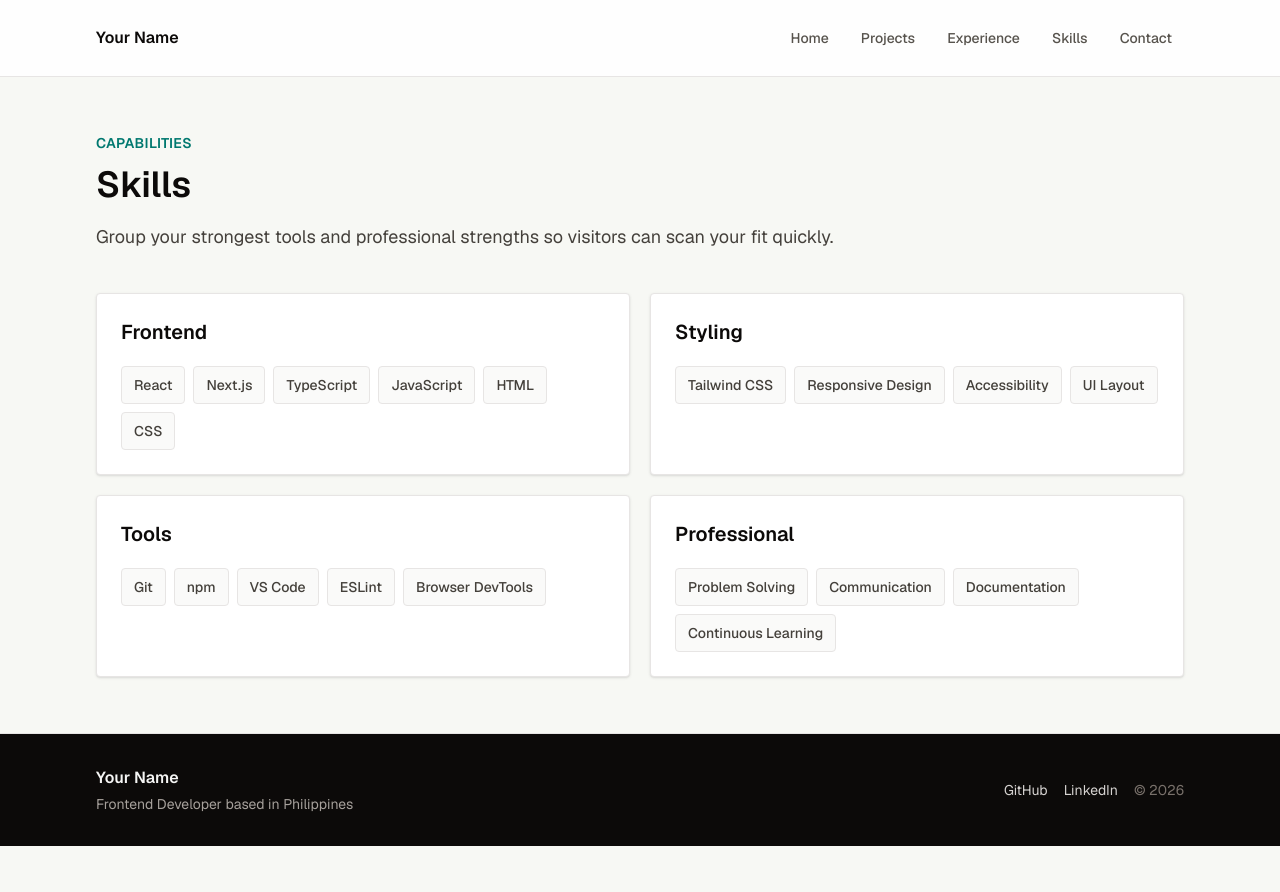
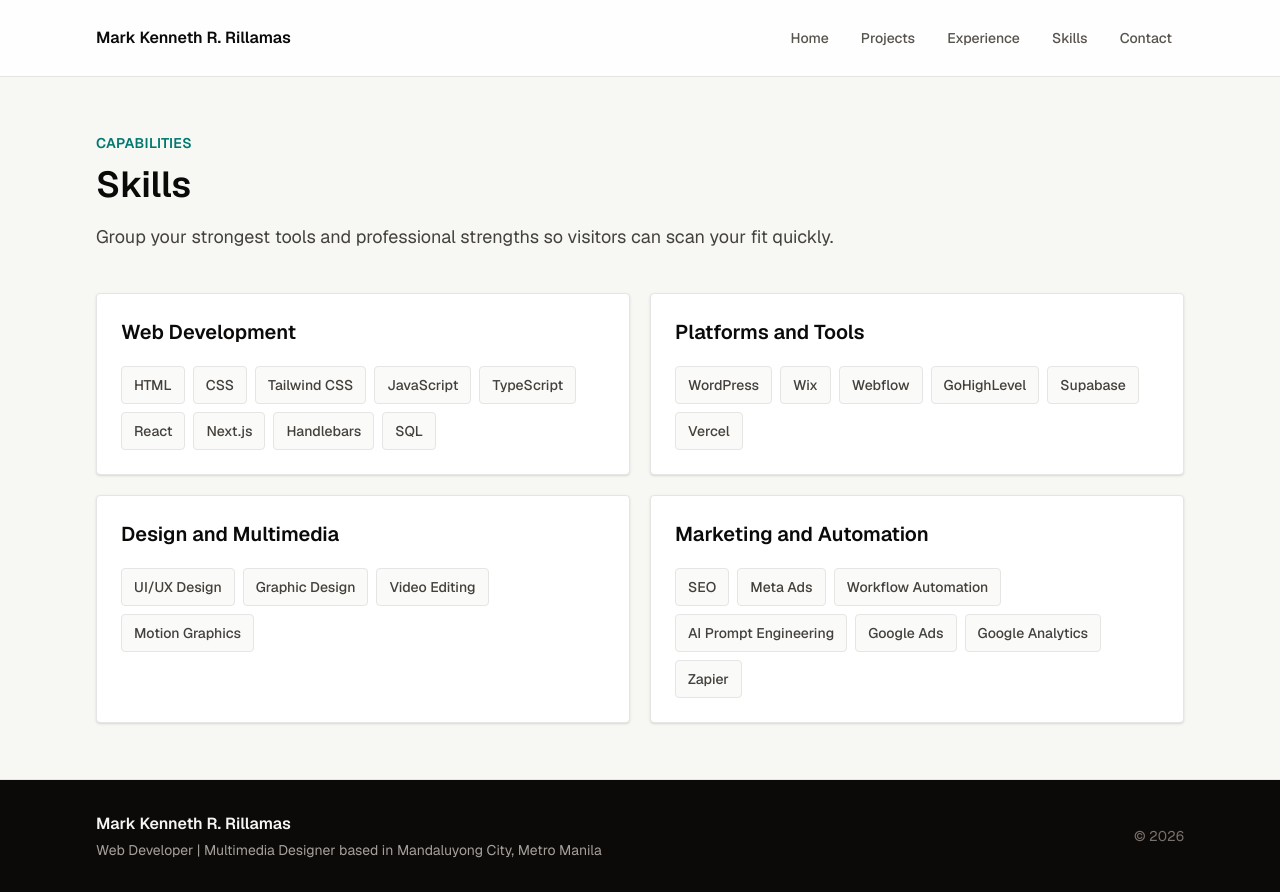
Before and after one commit to kenneth-tech/OnlinePortfolio, a Next.js app: page /skills in a window 1280 px wide. Before the commit the page ends 846 px from the top, so only its background shows below. Built offline with nearby package versions, Linux system fonts and the light colour scheme.

Commit message:
feat: populate portfolio from CV

```diff
--- a/src/app/contact/page.tsx
+++ b/src/app/contact/page.tsx
@@ -29,6 +29,12 @@ export default function ContactPage() {
           >
             {profile.email}
           </a>
+          <a
+            href={`tel:${profile.phone.replaceAll(" ", "")}`}
+            className="rounded border border-stone-200 px-4 py-3 font-semibold text-stone-800 outline-none transition hover:border-amber-500 hover:bg-amber-50 focus-visible:ring-2 focus-visible:ring-amber-500 focus-visible:ring-offset-4"
+          >
+            {profile.phone}
+          </a>
           {profile.links.map((link) => (
             <a
               key={link.href}
--- a/src/app/experience/page.tsx
+++ b/src/app/experience/page.tsx
@@ -1,4 +1,4 @@
-import { experiences } from "../../data/portfolio";
+import { education, experiences } from "../../data/portfolio";
 
 export default function ExperiencePage() {
   return (
@@ -28,6 +28,9 @@ export default function ExperiencePage() {
               <p className="mt-2 text-sm text-stone-500">
                 {experience.organization}
               </p>
+              <p className="mt-1 text-sm text-stone-500">
+                {experience.location}
+              </p>
             </div>
             <div>
               <h2 className="text-xl font-semibold text-stone-950">
@@ -44,6 +47,26 @@ export default function ExperiencePage() {
           </article>
         ))}
       </div>
+
+      <div className="mt-12">
+        <h2 className="text-2xl font-semibold text-stone-950">Education</h2>
+        <div className="mt-5 grid gap-5">
+          {education.map((item) => (
+            <article
+              key={`${item.degree}-${item.school}`}
+              className="rounded border border-stone-200 bg-white p-6 shadow-sm"
+            >
+              <h3 className="text-xl font-semibold text-stone-950">
+                {item.degree}
+              </h3>
+              <p className="mt-2 text-stone-700">{item.school}</p>
+              <p className="mt-2 text-sm font-semibold text-teal-700">
+                {item.period}
+              </p>
+            </article>
+          ))}
+        </div>
+      </div>
     </section>
   );
 }
--- a/src/app/layout.tsx
+++ b/src/app/layout.tsx
@@ -3,6 +3,7 @@ import { Geist, Geist_Mono } from "next/font/google";
 
 import { SiteFooter } from "../components/site-footer";
 import { SiteHeader } from "../components/site-header";
+import { profile } from "../data/portfolio";
 import "./globals.css";
 
 const geistSans = Geist({
@@ -16,9 +17,9 @@ const geistMono = Geist_Mono({
 });
 
 export const metadata: Metadata = {
-  title: "Your Name | Portfolio",
+  title: `${profile.name} | Portfolio`,
   description:
-    "Portfolio website showcasing skills, projects, experience, and contact information.",
+    "Portfolio website showcasing web development, multimedia design, projects, experience, and contact information.",
 };
 
 export default function RootLayout({ children }: LayoutProps<"/">) {
--- a/src/data/portfolio.ts
+++ b/src/data/portfolio.ts
@@ -11,11 +11,28 @@ export type Project = {
   links: ProfileLink[];
 };
 
+export type Profile = {
+  name: string;
+  role: string;
+  location: string;
+  summary: string;
+  email: string;
+  phone: string;
+  links: ProfileLink[];
+};
+
 export type Experience = {
   role: string;
   organization: string;
+  location: string;
   period: string;
   highlights: string[];
+};
+
+export type Education = {
+  degree: string;
+  school: string;
+  period: string;
 };
 
 export type SkillGroup = {
@@ -23,104 +40,142 @@ export type SkillGroup = {
   skills: string[];
 };
 
-export const profile = {
-  name: "Your Name",
-  role: "Frontend Developer",
-  location: "Philippines",
+export const profile: Profile = {
+  name: "Mark Kenneth R. Rillamas",
+  role: "Web Developer | Multimedia Designer",
+  location: "Mandaluyong City, Metro Manila",
   summary:
-    "I build clean, responsive web experiences with a focus on usability, performance, and thoughtful details.",
-  email: "hello@example.com",
-  links: [
-    { label: "GitHub", href: "https://github.com/yourusername" },
-    { label: "LinkedIn", href: "https://www.linkedin.com/in/yourusername" },
-  ],
-} as const;
+    "Web Developer and Multimedia Designer with experience building responsive websites, landing pages, and digital experiences using modern tools and efficient development workflows. Skilled in UI/UX design, rapid prototyping, automation, and multimedia production with a focus on usability, performance, and conversion.",
+  email: "rillamasmarkkenneth763@gmail.com",
+  phone: "0965 135 5727",
+  links: [],
+};
 
 export const projects: Project[] = [
   {
-    title: "Portfolio Website",
+    title: "Responsive Website Builds",
     description:
-      "A personal website for presenting projects, experience, skills, and contact links in one polished place.",
+      "Responsive websites and landing pages built with modern frontend tools, CMS platforms, and custom code.",
     impact:
-      "Creates a clear first impression for recruiters, clients, and collaborators.",
-    stack: ["Next.js", "TypeScript", "Tailwind CSS"],
-    links: [
-      { label: "Source", href: "https://github.com/yourusername/portfolio" },
-    ],
-  },
-  {
-    title: "Task Dashboard",
-    description:
-      "A responsive dashboard concept for organizing priorities, timelines, and daily progress.",
-    impact:
-      "Shows comfort with interface structure, reusable components, and data display.",
-    stack: ["React", "TypeScript", "UI Design"],
+      "Improves user experience, page performance, and conversion-focused presentation.",
+    stack: ["Next.js", "React", "Tailwind CSS", "WordPress", "Webflow"],
     links: [],
   },
   {
-    title: "Business Landing Page",
+    title: "Landing Pages and Funnels",
     description:
-      "A conversion-focused website concept with service sections, social proof, and contact prompts.",
+      "Campaign pages and funnel experiences designed for service offers, lead generation, and clear calls to action.",
     impact:
-      "Demonstrates page composition, responsive design, and marketing content hierarchy.",
-    stack: ["HTML", "CSS", "JavaScript"],
+      "Supports marketing campaigns with clearer structure and stronger conversion paths.",
+    stack: ["GoHighLevel", "Webflow", "UI/UX Design", "SEO"],
+    links: [],
+  },
+  {
+    title: "Multimedia Campaign Assets",
+    description:
+      "Visual content, short-form videos, motion graphics, ads, and branding materials for digital campaigns.",
+    impact:
+      "Strengthens engagement across social, advertising, and brand communication channels.",
+    stack: ["Graphic Design", "Video Editing", "Motion Graphics", "Meta Ads"],
     links: [],
   },
 ];
 
 export const experiences: Experience[] = [
   {
-    role: "Frontend Developer",
-    organization: "Freelance and Personal Projects",
-    period: "2025 - Present",
+    role: "Web Developer (AI-Assisted Web Developer)",
+    organization: "Locus Digital",
+    location: "Remote",
+    period: "Nov 2025 - Mar 2026",
     highlights: [
-      "Built responsive interfaces using modern React and component-based patterns.",
-      "Turned rough ideas into structured pages with clear navigation and content flow.",
-      "Focused on readable code, accessible markup, and maintainable styling.",
+      "Developed responsive websites and landing pages using modern development tools.",
+      "Accelerated coding and debugging with Claude and GitHub Copilot.",
+      "Integrated Supabase and deployed projects through Vercel.",
+      "Built conversion-focused funnels, UI components, and digital experiences.",
     ],
   },
   {
-    role: "Web Development Learner",
-    organization: "Self-Directed Study",
-    period: "2024 - 2025",
+    role: "Web Developer | Multimedia Designer",
+    organization: "Freelance (Local and International Clients)",
+    location: "Remote",
+    period: "Aug 2023 - Jul 2025",
     highlights: [
-      "Practiced JavaScript, TypeScript, React, and Next.js fundamentals.",
-      "Created small projects to strengthen layout, routing, and state management skills.",
-      "Reviewed documentation and examples to build stronger engineering habits.",
+      "Designed responsive websites using WordPress, Wix, Webflow, and custom code.",
+      "Built landing pages and funnels focused on performance and conversion.",
+      "Produced multimedia assets including videos, ads, and branding materials.",
+      "Improved user experience through UI/UX and performance optimization.",
     ],
   },
   {
-    role: "Collaborative Team Member",
-    organization: "Academic and Community Work",
-    period: "2023 - 2024",
+    role: "Video Editor / IT Admin",
+    organization: "Ecomhubasia Creatives Digital Marketing",
+    location: "Bantay, Ilocos Sur",
+    period: "Jul 2022 - Jul 2024",
     highlights: [
-      "Contributed to team planning, documentation, and presentation of project work.",
-      "Communicated progress clearly and adapted quickly when project needs changed.",
-      "Built confidence translating requirements into practical deliverables.",
+      "Edited short-form content for Reels, TikTok, and Shorts.",
+      "Applied motion graphics and effects to improve engagement.",
+      "Maintained IT systems and supported technical operations.",
     ],
+  },
+  {
+    role: "Graphic Artist / Social Media Manager",
+    organization: "DNA Solution (Service)",
+    location: "Remote",
+    period: "Oct 2021 - May 2023",
+    highlights: [
+      "Managed community engagement for a 5,000+ member online group.",
+      "Designed marketing materials, logos, and promotional graphics.",
+      "Created UI/UX mockups to improve communication and user experience.",
+    ],
+  },
+];
+
+export const education: Education[] = [
+  {
+    degree: "Bachelor of Science in Information Technology",
+    school: "University of Northern Philippines",
+    period: "2018 - 2020",
   },
 ];
 
 export const skillGroups: SkillGroup[] = [
   {
-    title: "Frontend",
-    skills: ["React", "Next.js", "TypeScript", "JavaScript", "HTML", "CSS"],
+    title: "Web Development",
+    skills: [
+      "HTML",
+      "CSS",
+      "Tailwind CSS",
+      "JavaScript",
+      "TypeScript",
+      "React",
+      "Next.js",
+      "Handlebars",
+      "SQL",
+    ],
   },
   {
-    title: "Styling",
-    skills: ["Tailwind CSS", "Responsive Design", "Accessibility", "UI Layout"],
+    title: "Platforms and Tools",
+    skills: ["WordPress", "Wix", "Webflow", "GoHighLevel", "Supabase", "Vercel"],
   },
   {
-    title: "Tools",
-    skills: ["Git", "npm", "VS Code", "ESLint", "Browser DevTools"],
+    title: "Design and Multimedia",
+    skills: [
+      "UI/UX Design",
+      "Graphic Design",
+      "Video Editing",
+      "Motion Graphics",
+    ],
   },
   {
-    title: "Professional",
+    title: "Marketing and Automation",
     skills: [
-      "Problem Solving",
-      "Communication",
-      "Documentation",
-      "Continuous Learning",
+      "SEO",
+      "Meta Ads",
+      "Workflow Automation",
+      "AI Prompt Engineering",
+      "Google Ads",
+      "Google Analytics",
+      "Zapier",
     ],
   },
 ];
```
Also changed, not shown: 1 other file (tests, documents, lock files or other folders).
